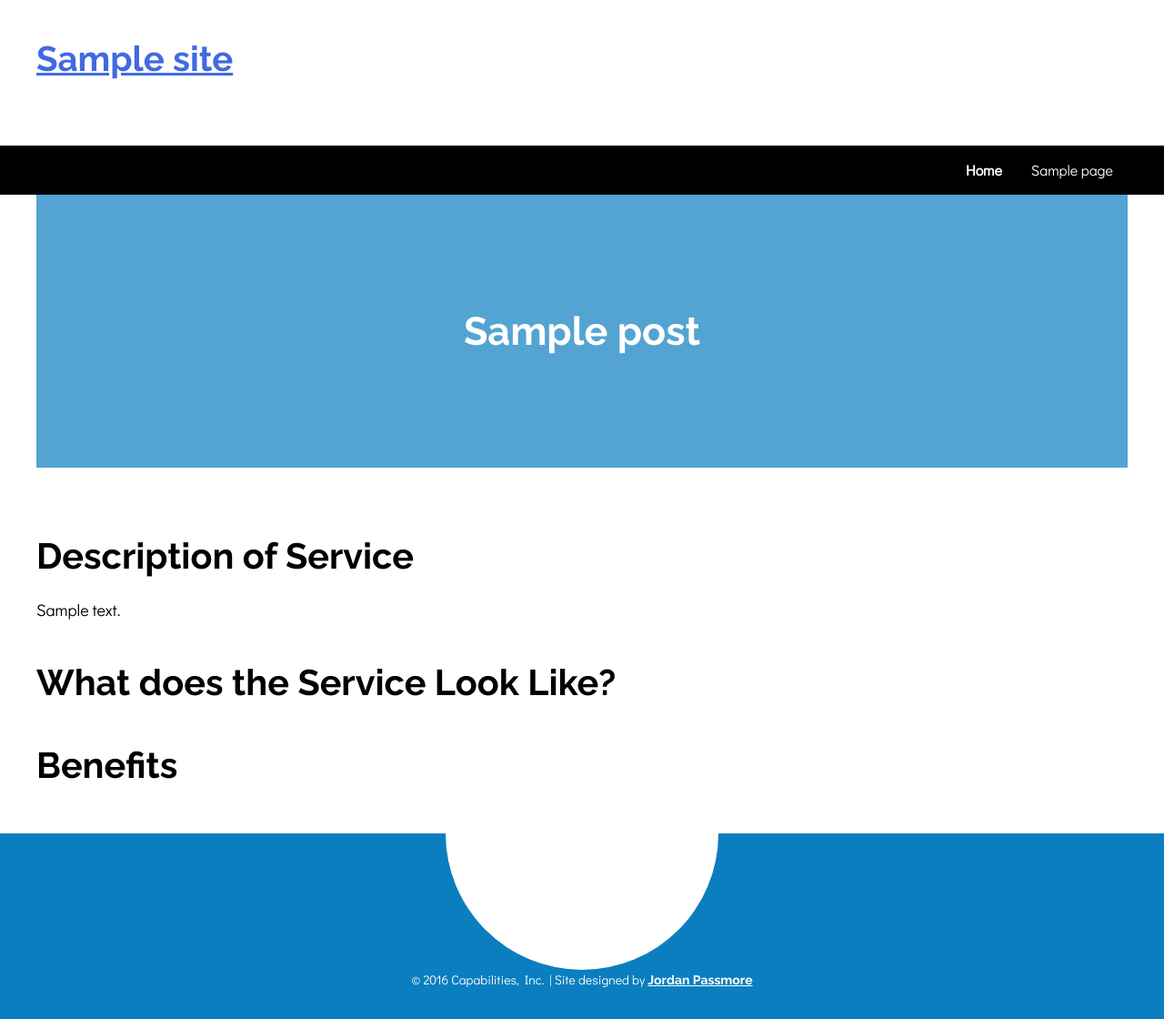
After one commit to jordandpassmore/capabilities, a WordPress theme: template themes/capability/single-service.php in a window 1280 px wide. The commit adds this page. Shown: the whole page at 91% size. Run offline with PHP 8.4 and a stand-in for WordPress, Linux system fonts and the light colour scheme; the site name, menu and one post (Sample post) are stand-ins, and other content is empty; some libraries are stand-ins or nearby versions.

Commit message:
Added single-service content-service sections to stylesheet

```diff
--- /dev/null
+++ b/themes/capability/single-service.php
@@ -0,0 +1,39 @@
+<?php
+/**
+ * The template for displaying all single posts.
+ *
+ * @link https://developer.wordpress.org/themes/basics/template-hierarchy/#single-post
+ *
+ * @package Capablity
+ */
+
+get_header(); ?>
+
+	<div id="primary" class="content-area">
+            <?php
+            while ( have_posts() ) : the_post();
+            $image = wp_get_attachment_image_src( get_post_thumbnail_id( $post->ID ), 'single-post-thumbnail' );
+            ?>
+            <div class="service-theme" style="background-color: <?php the_field('category_color') ?>">
+                <div class="service-container" style="background:url(<?php echo $image[0]; ?>)">
+                    <div class="service-title">
+                        <?php the_title( '<h1 class="entry-title">', '</h1>' ); ?>
+                    </div>
+                </div>
+            </div>
+		<main id="main" class="site-main" role="main">
+
+		<?php
+
+			get_template_part( 'template-parts/content-service', get_post_format() );
+
+
+		endwhile; // End of the loop.
+		?>
+
+		</main><!-- #main -->
+	</div><!-- #primary -->
+
+<?php
+get_sidebar();
+get_footer();
--- a/themes/capability/style.css
+++ b/themes/capability/style.css
@@ -976,7 +976,7 @@ a:active {
 .site-logo {
     position: absolute;
     bottom: 1em;
-    left: 3em;
+    left: 1.8em;
 }
 
 @media screen and (max-width: 767px) {
@@ -1056,10 +1056,13 @@ a:active {
     }
 }*/
 
-@media screen and (min-width: 75em) {
+@media screen and (min-width: 80em) {
     .site-main {
         max-width: 1200px;
         margin: 1.8em auto;
+    }
+    .site-logo {
+        left: 0;
     }
 }
 
@@ -1095,6 +1098,32 @@ a:active {
 	margin: 0 0 1.5em;
 }
 
+/*--------------------------------------------------------------
+## Single Service Pages
+--------------------------------------------------------------*/
+.service-theme {
+    color: white;
+    background-size: cover;
+    background-position: center;
+}
+
+.service-container {
+    max-width: 1200px;
+    margin-left: auto;
+    margin-right: auto;
+    text-align: center;
+}
+
+.service-title {
+    background-color: rgba(11, 126, 191,.7); //HARD CODED!! TAKE OUT!!!
+}
+
+.service-title h1 {
+    margin-top: 0px;
+    margin-bottom: 0px;
+
+    line-height: 300px;
+}
 /*--------------------------------------------------------------
 ## Single Service Category Pages
 --------------------------------------------------------------*/
--- /dev/null
+++ b/themes/capability/template-parts/content-service.php
@@ -0,0 +1,45 @@
+<?php
+/**
+ * Template part for displaying page content in page.php.
+ *
+ * @link https://codex.wordpress.org/Template_Hierarchy
+ *
+ * @package Capablity
+ */
+
+?>
+
+<article id="post-<?php the_ID(); ?>" <?php post_class(); ?>>
+
+	<div class="entry-content">
+            <div class="service-description">
+                <h2>Description of Service</h2>
+                <?php
+			the_content();
+		?>
+            </div>
+            <div class="service-look-like">
+                <h2>What does the Service Look Like?</h2>
+                <?php the_field("service_look_like") ?>
+            </div>
+            <div class="service-benefits">
+                <h2>Benefits</h2>
+                <?php the_field("service_benefits") ?>
+            </div>
+
+	</div><!-- .entry-content -->
+
+	<footer class="entry-footer">
+		<?php
+			edit_post_link(
+				sprintf(
+					/* translators: %s: Name of current post */
+					esc_html__( 'Edit %s', 'capability' ),
+					the_title( '<span class="screen-reader-text">"', '"</span>', false )
+				),
+				'<span class="edit-link">',
+				'</span>'
+			);
+		?>
+	</footer><!-- .entry-footer -->
+</article><!-- #post-## -->
```
